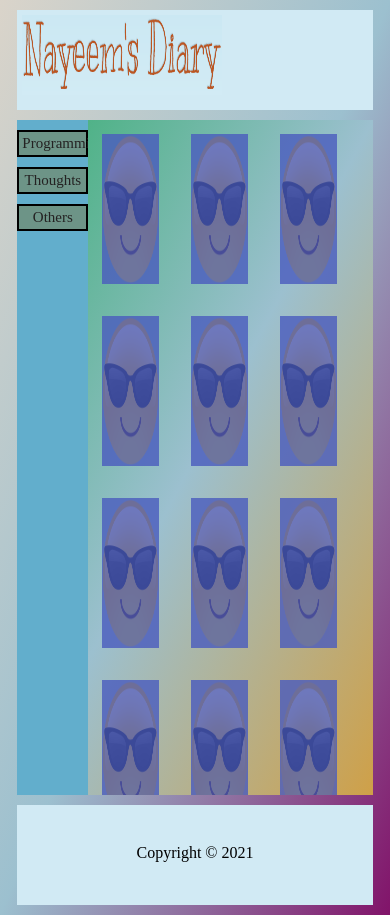
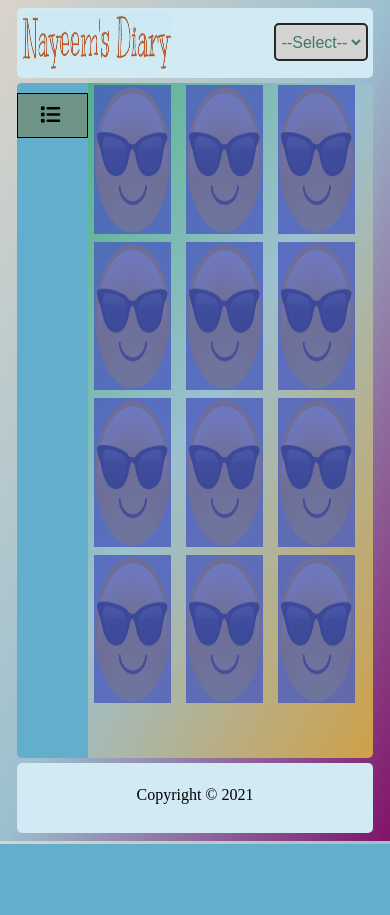
Before and after one commit to im-nayeem/web, a PHP site: page /web/index.html in a window 390 px wide. After the commit the page ends 844 px from the top, so only its background shows below. Run offline with PHP 8.4, Linux system fonts and the light colour scheme; some libraries are stand-ins or nearby versions.

Commit message:
update responsive.css

```diff
--- a/class1/assets/style.css
+++ b/class1/assets/style.css
@@ -28,3 +28,7 @@ div{
 {
     background-color: yellow;
 }
+.green:hover
+{
+    display: block;
+}
--- a/index.html
+++ b/index.html
@@ -20,8 +20,7 @@
         <a href="web\index.html" target="_blank">Nayeem's  Diary</a>
         <p>
         This is a static website build with html,css and bootsrap.
-        <br>
-        Homework-2,3,4,5</p>
+       </p>
     </div>
     <div class="php_code">
         <a href="https://github.com/Nayeem-CSE-CoU/php.github.io/tree/main/php_code" target="_blank">PHP  Implementation</a>
--- a/web/assets/responsive.css
+++ b/web/assets/responsive.css
@@ -6,52 +6,82 @@
     .header, .main, .footer
     {
      width: 95%;
-     margin-top:10px;
+     margin:5px auto;
+     border-radius: 5px;
     }
+    .header
+    {
+        height: 70px;
 
-
+    }
+    .footer
+    {
+        height: 70px;
+        line-height: 4em;
+    }
     .logo img
     {
-
-        margin:5px;
+        height: 60px;
+        width: 150px;
+        margin: 5px;
     }
     .menu
     {
-        float: right;
-        margin-right: 0px;
-        margin-left: 0px;
+        display: none;
     }
-    .menu ul
+    .select
     {
-        padding: 0px;
-        margin: 20px 0px;
-        margin-right: 5px;
+        display: block;
     }
-    .menu ul li:not(:last-child)
+    .sidebar
     {
-        margin-right: 10px;
+        overflow: visible;
     }
-    .menu ul li a
+    .sidebar .large
     {
+       display: none;
+    }
+
+    .dropbtn {
+        background-color: rgb(109, 148, 135);
+        color: black;
+        padding: 10px;
+        font-size: 12px;
+        font-size: 20px;
+        width: 100%;
+        margin: 10px auto;
+        border: 1px solid black;
+
+
+    }
+    .dropdown {
+        display: block;
+
+    }
+    .dropdown-content {
+        list-style: none;
+        position: absolute;
+        background-color: lightgrey;
+        min-width: 200px;
+        display: none;
+        z-index: 1;
+        font-size: 20px;
+    }
+    .dropdown-content a {
+        border: 1px solid black;
+        color: black;
+        padding: 12px 16px;
         text-decoration: none;
-        font-size: 20px;
-        color: rgb(64, 121, 93);
-        border-style: solid;
-        border-color: rgb(68, 68, 64);
-        border-width: 2px;
-        padding: 5px;
+        display: block;
     }
-    .sidebar a
-    {
-        text-decoration: none;
-        text-align: center;
-        font-size: 15px;
-        margin-top: 10px;
-        color: rgb(36, 34, 34);
-        background-color: rgb(109, 148, 135);
-        padding: 3px;
+    .dropdown-content a:hover {
+        background-color: rgb(70, 187, 158);
+    }
+    .dropdown:hover .dropdown-content {
         display: block;
-        border: 2px solid black;
+    }
+    .dropdown:hover .dropbtn {
+        background-color: grey;
     }
     .about
     {
--- a/web/assets/style.css
+++ b/web/assets/style.css
@@ -28,6 +28,7 @@ body
     }
     .menu
     {
+        display: block;
         float: right;
         margin: 20px;
     }
@@ -55,6 +56,36 @@ body
     {
         background-color: lightcyan;
     }
+    .select
+    {
+        float: right;
+        margin: 15px 5px;
+        box-sizing: content-box;
+        display: none;
+        background-color: lightgrey;
+        height: 30px;
+         font-size: 16px;
+        border: 2px solid rgb(36, 39, 36);
+        padding: 2px;
+        border-radius: 5px;
+
+    }
+    .select select
+    {
+        border:none;
+        float: right;
+        color: rgb(64, 121, 93);
+        background-color: lightgrey;
+        font-size: 16px;
+        height: 100%;
+        width: 100%;
+    }
+    .dropdown
+    {
+        display: none;
+    }
+
+
 
 /* main part */
 .main
@@ -73,7 +104,7 @@ body
         float: left;
         overflow: hidden;
     }
-    .sidebar a
+    .sidebar .large a
     {
         text-decoration: none;
         text-align: center;
@@ -101,9 +132,9 @@ body
         float: left;
     }
     .homepage .gallery{
-        margin: 14px;
-        height: 150px;
-        width: 20%;
+        margin: 2px 2%;
+        height: 22%;
+        width: 27%;
         display: inline-block;
         position: relative;
         overflow: hidden;
--- a/web/index.html
+++ b/web/index.html
@@ -10,6 +10,7 @@
         <meta name="viewport" content="width=device-width, initial-scale=1.0">
         <link href="assets/style.css" rel="stylesheet">
         <link href="assets/responsive.css" rel="stylesheet">
+        <script src="https://kit.fontawesome.com/972c99837c.js" crossorigin="anonymous"></script>
     </head>
     <body>
         <!-- header part -->
@@ -24,14 +25,31 @@
                     <li><a href="contact.html">Contact</a></li>
                 </ul>
             </div>
+            <div class="select">
+                <select onchange="location = this.value;">
+                    <option value="" disabled selected>--Select--</option>
+                    <option value="index.html">Home</option>
+                    <option value="about.html">About</option>
+                    <option value="contact.html">Contact</option>
+                </select>
+            </div>
         </div>
         <!-- main part -->
         <div class="main">
             <div class="sidebar">
+                <div class="large">
                     <a href="programming.html">Programming</a>
                     <a href="thoughts.html">Thoughts</a>
                     <a href="others.html">Others</a>
-
+                </div>
+                <div class="dropdown">
+                    <button class="dropbtn"><i class="fas fa-list"></i></button>
+                    <div class="dropdown-content">
+                        <li><a href="programming.html">Programming</a></li>
+                        <li><a href="thoughts.html">Thoughts</a></li>
+                        <li><a href="others.html">Others</a></li>
+                    </div>
+                </div>
             </div>
             <div class="homepage">
                 <div class="gallery">
```
Also changed, not shown: web/about.html (+23 -3 lines), web/contact.html (+21 -3 lines), web/others.html (+22 -3 lines), web/programming.html (+23 -3 lines), web/thoughts.html (+23 -3 lines).
